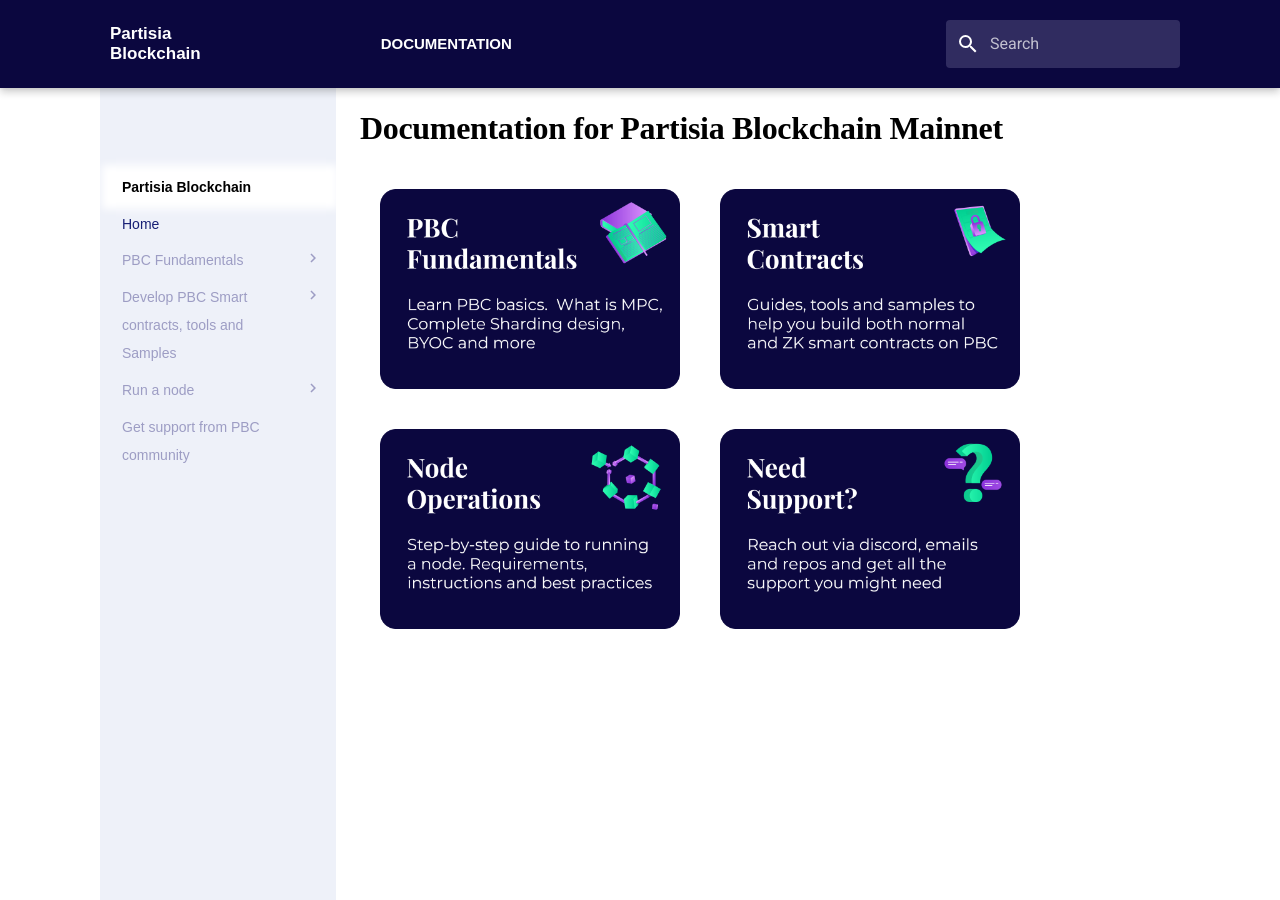
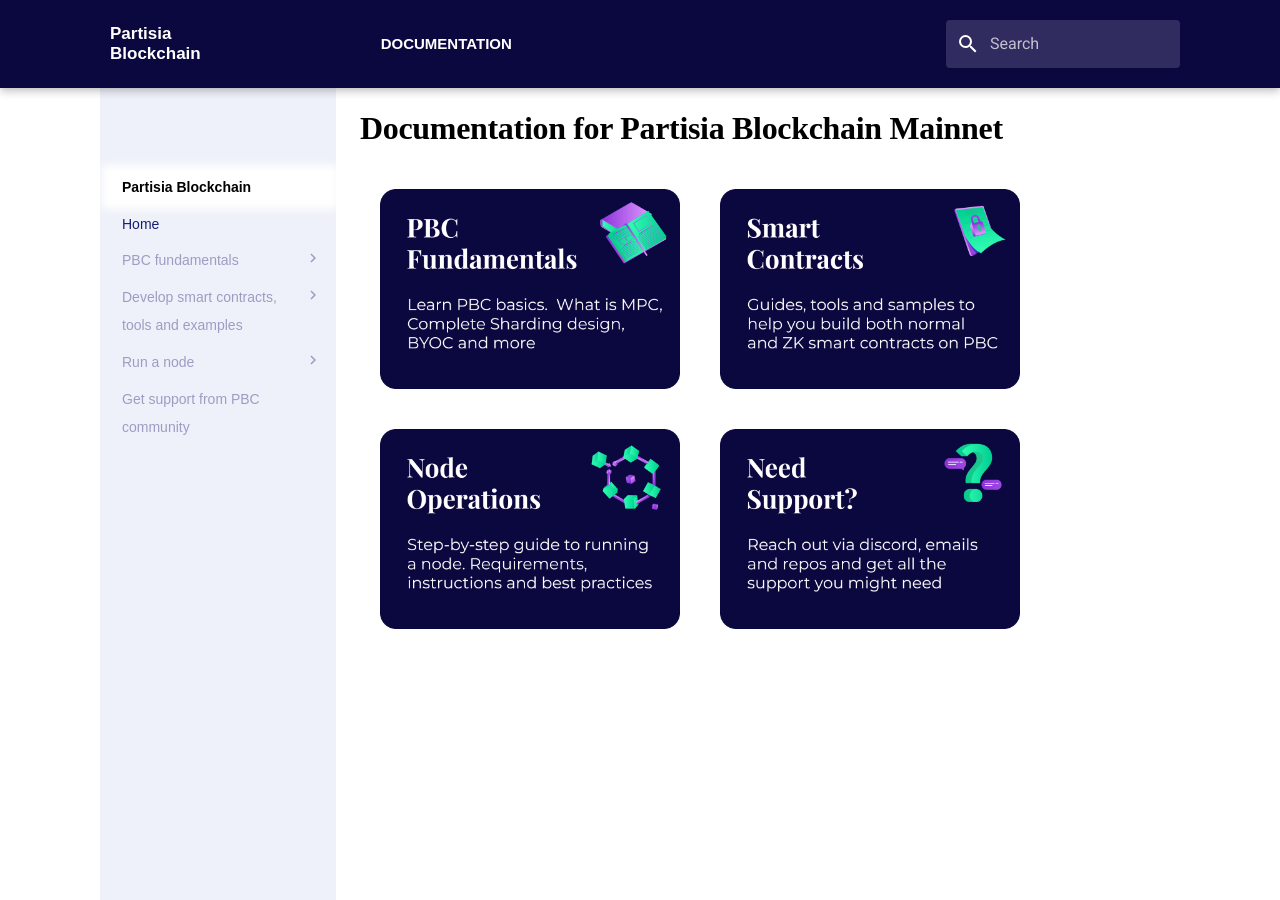
Before and after one commit to 0xSero/partisia-docs, an MkDocs documentation site: the page built from docs/index.md, in a window 1280 px wide and 900 px high. Built offline with MkDocs 1.6.1 and Material for MkDocs 9.7.7, drawn with Linux system fonts in a browser that asks for light colours; some web fonts are replaced; a script that is not in the unit is left out.

```diff
--- a/mkdocs.yml
+++ b/mkdocs.yml
@@ -3,13 +3,13 @@ site_url:
 use_directory_urls: False
 nav:
   - Home: index.md
-  - PBC Fundamentals:
+  - PBC fundamentals:
       - Introduction to the Partisia Blockchain fundamentals: pbc-fundamentals/introduction.md
       - Create an account on Partisia Blockchain (PBC): pbc-fundamentals/accounts.md
       - BYOC and gas for the mainnet and testnet: pbc-fundamentals/byoc.md
       - $MPC token model and Account Elements: pbc-fundamentals/mpc-tokens.md
       - Partisia Blockchain Dictionary: pbc-fundamentals/dictionary.md
-  - Develop PBC Smart contracts, tools and Samples:
+  - Develop smart contracts, tools and examples:
       - Introduction to smart contracts: smart-contracts/smart-contracts.md
       - What is a smart contract: smart-contracts/contract-development.md
       - Install the smart contract compiler: smart-contracts/download-compiler.md
@@ -26,7 +26,9 @@ nav:
           - ZkRust Language: smart-contracts/zk-language.md
           - ZK Rust Reference: smart-contracts/zk-language-reference.md
           - Zk language features: smart-contracts/zk-language-features.md
+      - PBC as a second layer: smart-contracts/pbc-as-a-second-layer/pbc-as-a-second-layer.md
       - Development FAQ: smart-contracts/dev-faq.md
+
   - Run a node:
       - What is a node operator: node-operations/operator-0-introduction.md
       - Specs: node-operations/operator-1-specs.md
```
Also changed, not shown: docs/smart-contracts/ZKSC.md (+1 -1 lines).
